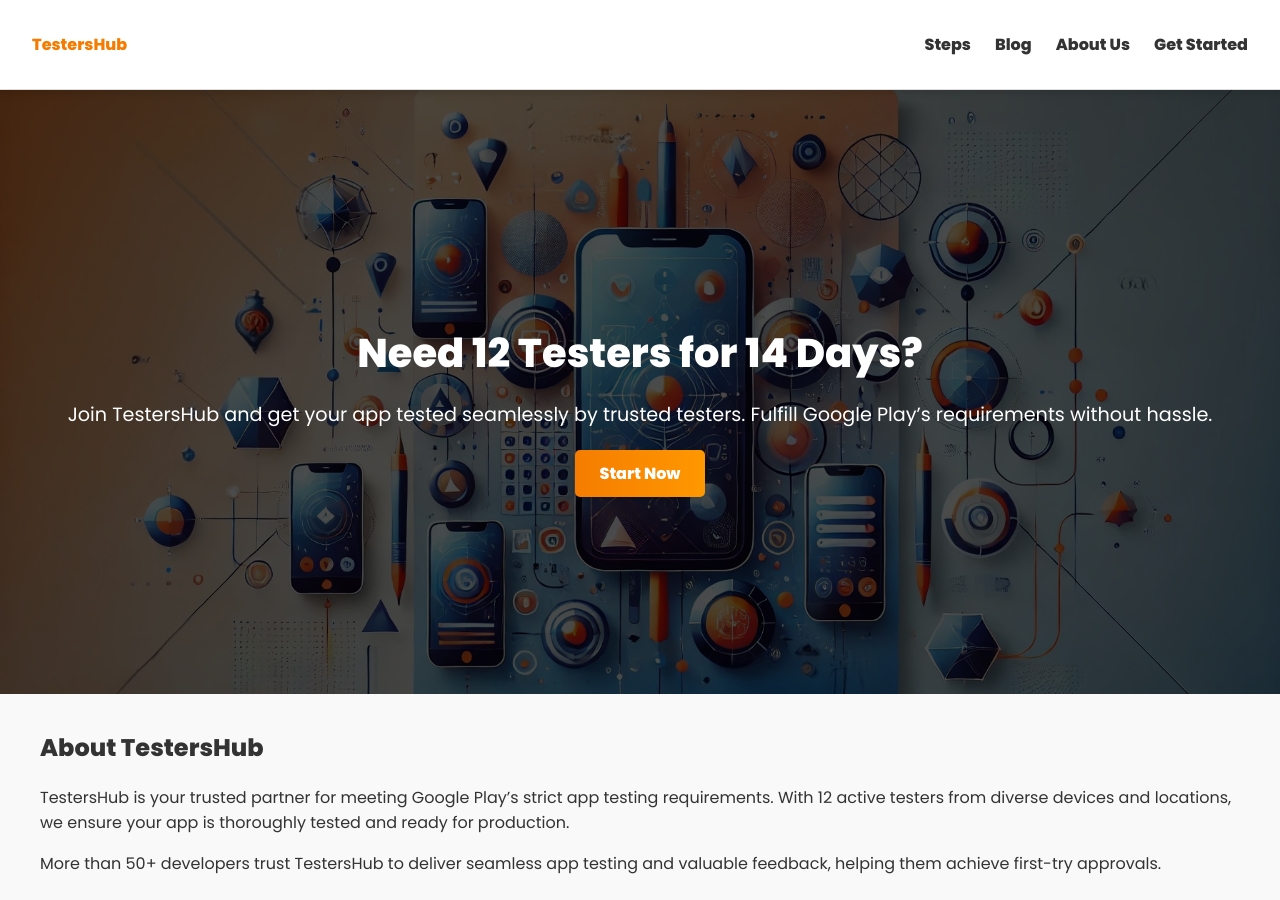
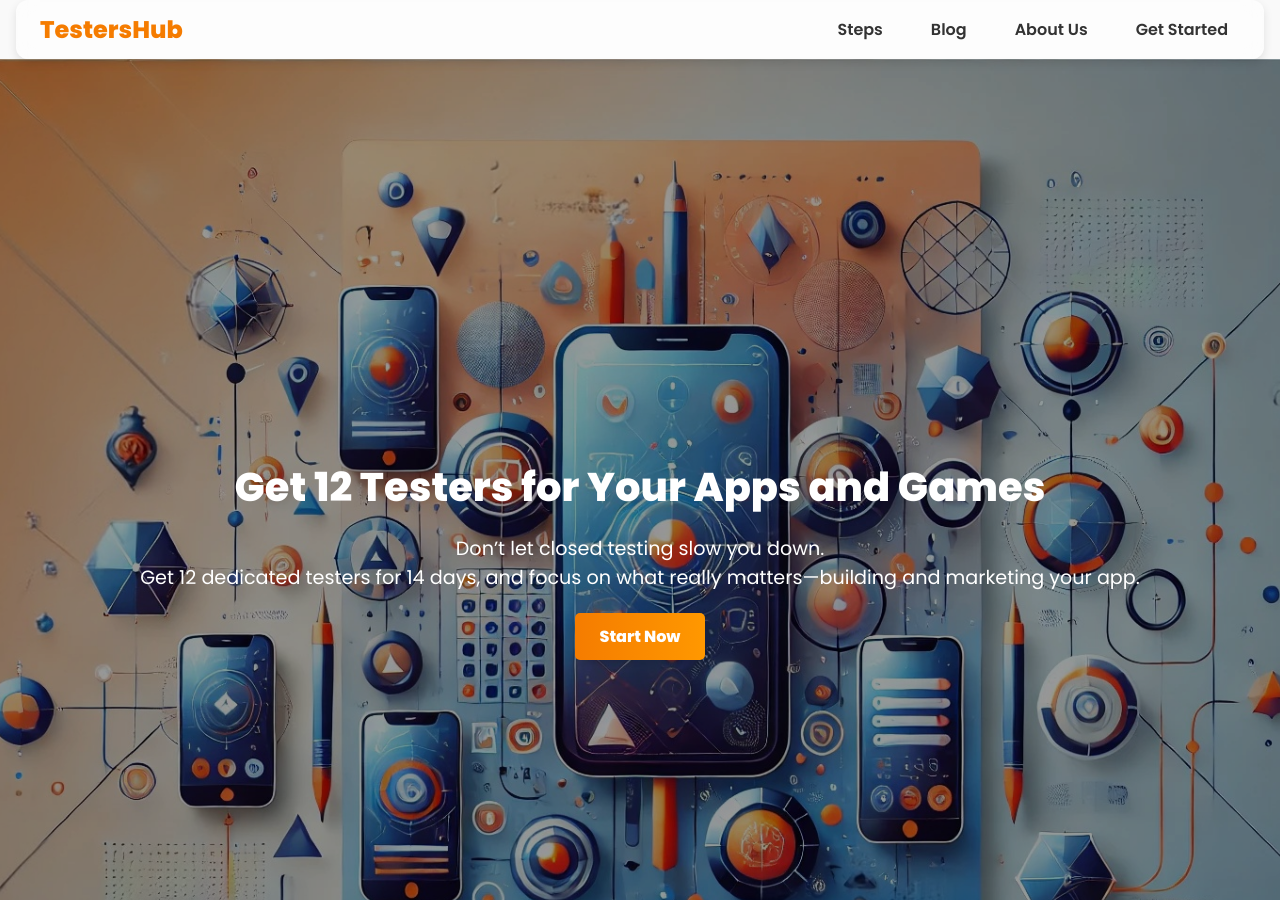
Before and after one commit to teekamsuthar/12testersgoogleplay.com, a Jekyll site: the page index.html, which Jekyll copies as it is, in a window 1280 px wide and 900 px high. Built offline with Jekyll 4.4.1, drawn with Linux system fonts in a browser that asks for light colours; comment, search, counter and statistics services are not loaded; some of the changed text lies outside the part shown.

Commit message:
update content

```diff
--- a/index.html
+++ b/index.html
@@ -5,7 +5,7 @@
       <meta name="viewport" content="width=device-width, initial-scale=1.0" />
       <meta
         name="description"
-      content="TestersHub - Your trusted partner for seamless app testing. Get your app tested with 12 testers for 14 days and ensure Google Play compliance."
+        content="TestersHub - Your trusted partner for seamless app testing."
       />
       <meta
         name="keywords"
@@ -20,11 +20,9 @@
         href="https://cdnjs.cloudflare.com/ajax/libs/font-awesome/5.15.4/css/all.min.css"
         rel="stylesheet"
       />
-
       <link rel="stylesheet" href="style.css" />
     </head>
     <body>
-    <!-- Navigation -->
       <nav class="nav">
         <div class="logo">TestersHub</div>
         <ul class="nav-links">
@@ -35,14 +33,14 @@
         </ul>
       </nav>
 
-    <!-- Hero Section -->
       <header class="hero">
         <div class="hero-content container">
           <div class="left">
-          <h1>Need 12 Testers for 14 Days?</h1>
+            <h1>Get 12 Testers for Your Apps and Games</h1>
             <p>
-            Join TestersHub and get your app tested seamlessly by trusted
-            testers. Fulfill Google Play’s requirements without hassle.
+              Don’t let closed testing slow you down.<br />
+              Get 12 dedicated testers for 14 days, and focus on what really
+              matters—building and marketing your app.
             </p>
             <a href="#pricing" class="btn">Start Now</a>
           </div>
@@ -53,63 +51,77 @@
       <section id="about" class="about container">
         <h2>About TestersHub</h2>
         <p>
-        TestersHub is your trusted partner for meeting Google Play’s strict app
-        testing requirements. With 12 active testers from diverse devices and
-        locations, we ensure your app is thoroughly tested and ready for
-        production.
+          We have a dedicated team of 40+ professional testers spread across
+          various locations and equipped with diverse devices and OS versions.
+          By strictly following Google’s guidelines and best practices, we
+          ensure your app fully complies with their policies—helping you
+          smoothly transition to production approval.
         </p>
         <p>
           More than 50+ developers trust TestersHub to deliver seamless app
-        testing and valuable feedback, helping them achieve first-try approvals.
+          testing and valuable feedback, helping them achieve first-try
+          approvals.
         </p>
       </section>
 
       <!-- Steps Section -->
       <section id="how-it-works" class="steps container">
-      <h2>Steps for Seamless Testing</h2>
+        <h2>How It Works</h2>
         <div class="steps-grid">
           <div class="step card">
             <div class="card-icon">
               <i class="fas fa-info-circle"></i>
             </div>
             <div class="card-content">
-            <h3>Step 1</h3>
-            <p>Share your app details.</p>
+              <h3>Step 1: Setting up the testers</h3>
+              <p>
+                We’ll ask for tester-level access to your Google Play Console.
+                This ensures everything’s set up and ready to go, so we can add
+                our testers and start the process right away.
+              </p>
             </div>
           </div>
+
           <div class="step card">
             <div class="card-icon">
               <i class="fas fa-user-shield"></i>
             </div>
             <div class="card-content">
-            <h3>Step 2</h3>
+              <h3>Step 2: Closed testing starts</h3>
               <p>
-              Grant tester-level access to your Google Play Console for testing
-              setup.
+                Within 24 hours, we’ll get all the testers on board and start
+                testing your app. You’ll be the first to know when we’ve
+                commenced the testing.
               </p>
             </div>
           </div>
+
           <div class="step card">
             <div class="card-icon">
               <i class="fas fa-users"></i>
             </div>
             <div class="card-content">
-            <h3>Step 3</h3>
+              <h3>Step 3: 14 Days of Testing</h3>
               <p>
-              Our 12+ testers rigorously test your app for 14 days across
-              devices.
+                Over 14 days, we’ll test your app daily, ensuring it meets
+                Google’s guidelines for production readiness. During this time,
+                you’ll need to release at least two updates—with or without any
+                changes—essential for approval.
               </p>
             </div>
           </div>
+
           <div class="step card">
             <div class="card-icon">
-            <i class="fas fa-check-circle"></i>
+              <i class="fas fa-rocket"></i>
             </div>
             <div class="card-content">
-            <h3>Step 4</h3>
+              <h3>Step 4: Ready for production</h3>
               <p>
-              Receive feedback and guidance to complete Google Play’s production
-              process.
+                After 14 days, your app will be ready for production. We'll
+                provide pre-written answers for Google's testing questions—just
+                fill them out and submit. Production access is granted within
+                2-5 days after review.
               </p>
             </div>
           </div>
@@ -143,9 +155,9 @@
           <div class="testimonial card">
             <div class="card-content">
               <p>
-              "Working with TestersHub has been smooth and professional. The 12
-              testers were thorough, and their feedback helped me fine-tune my
-              app. Highly recommended!"
+                "Working with TestersHub has been smooth and professional. The
+                12 testers were thorough, and their feedback helped me fine-tune
+                my app. Highly recommended!"
               </p>
             </div>
             <div class="card-footer">
@@ -221,8 +233,11 @@
           <div class="footer-right">
             <h3>Contact Us</h3>
             <ul>
-            <li>Email: contact@testershub.com</li>
-            <li>Phone: +1-234-567-890</li>
+              <li>
+                <a href="mailto:privacy@12testersgoogleplay.com">
+                  contact@12testersgoogleplay.com</a
+                >
+              </li>
               <li>Location: India</li>
             </ul>
           </div>
@@ -231,3 +246,4 @@
       </footer>
     </body>
   </html>
+</html>
--- a/privacy-policy.html
+++ b/privacy-policy.html
@@ -107,7 +107,9 @@
         <h2>Contact Us</h2>
         <p>
           If you have questions about this Privacy Policy, please contact us at
-          <a href="mailto:privacy@testershub.com">privacy@testershub.com</a>.
+          <a href="mailto:privacy@12testersgoogleplay.com"
+            >privacy@12testersgoogleplay.com</a
+          >.
         </p>
       </section>
     </main>
--- a/style.css
+++ b/style.css
@@ -1,63 +1,83 @@
+html,
 body {
+  margin: 0;
+  padding: 0;
   font-family: "Poppins", sans-serif;
-  margin: 0;
   color: #333;
   background: #f9f9f9;
 }
 
-.container {
-  max-width: 1200px;
-  margin: 0 auto;
-  padding: 1rem;
-}
+/* NAV */
+.nav {
+  position: sticky;
+  top: 0;
+  z-index: 1000;
 
-/* Navigation */
-.nav {
   display: flex;
   justify-content: space-between;
   align-items: center;
-  background: #fff;
-  padding: 1rem 2rem;
-  border-bottom: 1px solid #ddd;
-  position: sticky;
-  top: 0;
-  z-index: 1000;
-  box-shadow: 0 4px 6px rgba(0, 0, 0, 0.1);
+
+  /* Constrain the navbar width */
+  max-width: 1200px;
+  margin: 0 auto;
+  padding: 0.75rem 1.5rem;
+
+  background: rgba(255, 255, 255, 0.6);
+  backdrop-filter: blur(10px);
+  -webkit-backdrop-filter: blur(10px);
+
+  border-radius: 12px;
+  box-shadow: 0 4px 10px rgba(0, 0, 0, 0.1);
+}
+
+.logo {
+  color: #f57c00;
+  font-weight: 800;
+  font-size: 1.5rem;
+  text-decoration: none;
 }
 
 .nav-links {
   list-style: none;
   display: flex;
   gap: 1.5rem;
+  margin: 0;
+  padding: 0;
+  white-space: nowrap; /* Prevents line breaks on smaller screens */
+}
+
+.nav-links li {
+  display: inline-block;
 }
 
 .nav-links a {
   text-decoration: none;
   color: #333;
-  font-weight: bold;
+  font-weight: 600;
+  padding: 0.5rem 0.75rem;
+  border-radius: 8px;
+  transition: all 0.3s ease;
 }
 
-.nav-links a.active {
+.nav-links a:hover {
+  background: rgba(245, 124, 0, 0.1);
   color: #f57c00;
-  border-bottom: 2px solid #f57c00;
 }
 
-.logo {
-  color: #f57c00;
-  font-weight: bold;
-}
-
-/* Hero Section */
+/* HERO */
 .hero {
   position: relative;
   background: url("images/banner.jpg") center/cover no-repeat;
   color: #fff;
-  min-height: 60vh;
+  min-height: 100vh; /* Full viewport height */
+  margin-top: -100px;
   display: flex;
   align-items: center;
   justify-content: center;
   text-align: center;
-  padding: 2rem;
+  /* No top margin so it starts underneath the nav */
+  margin-top: 0;
+  padding: 2rem 1rem;
 }
 
 .hero::before {
@@ -67,7 +87,7 @@
   left: 0;
   width: 100%;
   height: 100%;
-  background: rgba(0, 0, 0, 0.7); /* Dark overlay */
+  background: rgba(0, 0, 0, 0.4);
   z-index: 1;
 }
 
@@ -87,7 +107,6 @@
   margin-bottom: 2rem;
 }
 
-/* Button Styles */
 .btn {
   background: linear-gradient(90deg, #f57c00, #ff9800);
   color: #fff;
@@ -209,7 +228,7 @@
 
 .testimonials-grid {
   display: grid;
-  grid-template-columns: repeat(auto-fit, minmax(300px, 1fr));
+  grid-template-columns: repeat(auto-fit, minmax(250px, 1fr));
   gap: 2rem;
 }
 
--- a/terms.html
+++ b/terms.html
@@ -28,7 +28,7 @@
 
     <main class="terms container">
       <h1>Terms and Conditions</h1>
-      <p>Last updated: [Insert Date]</p>
+      <p>Last updated: 16 Dec 2024</p>
 
       <section>
         <h2>Acceptance of Terms</h2>
```
Also changed, not shown: other parts of privacy-policy.html (+1 -1 lines), refund-policy.html (+5 -3 lines). Lines whose indentation alone changed are shown as unchanged.
